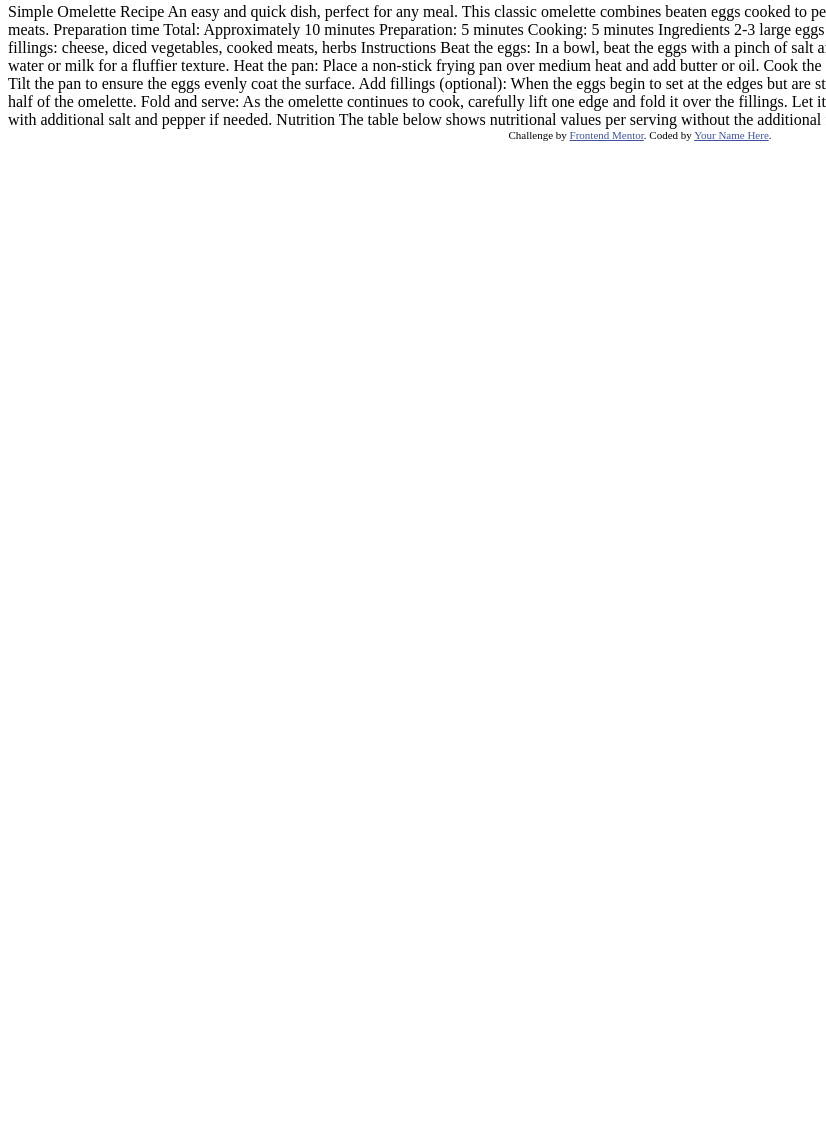
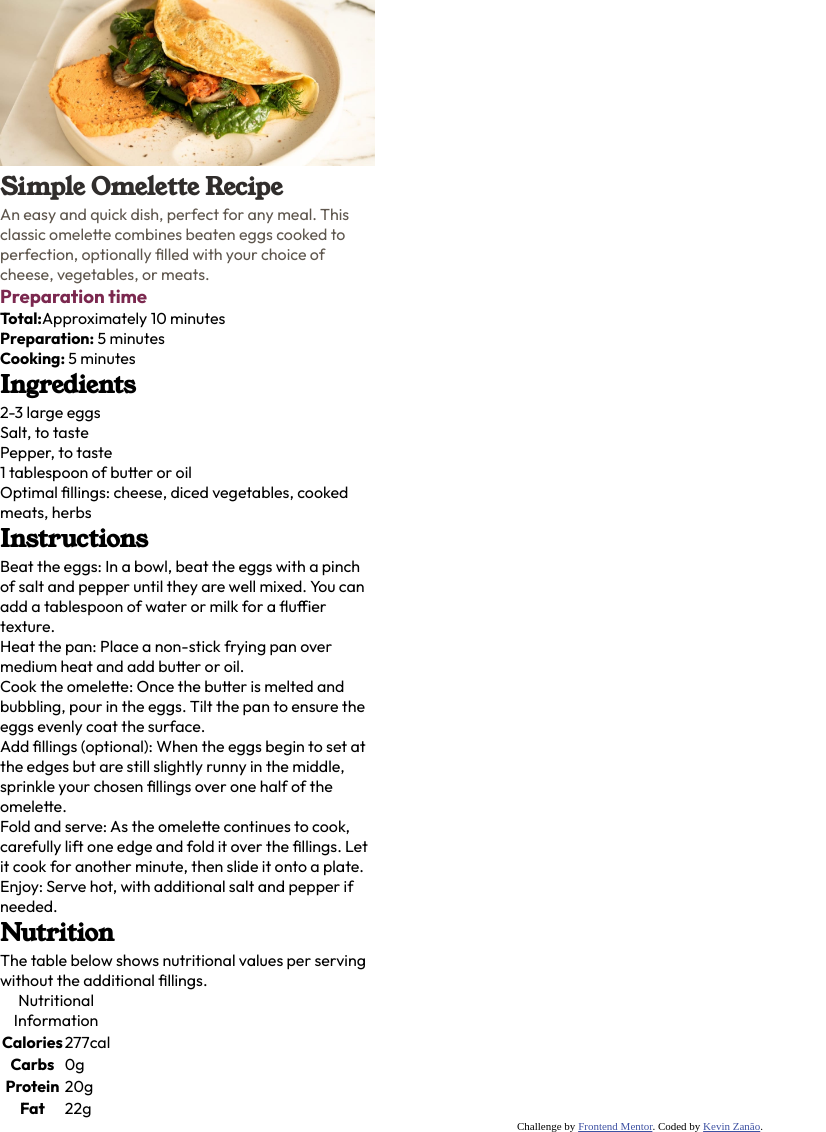
Before and after one commit to kevinzanao/recipe-page-main, a plain HTML site: page index.html in a window 1280 px wide. Shown: the part 5-1137 px from the top of the page, without its empty margins (0-826 px from the left). Before the commit the page ends 800 px from the top, so only its background shows below. Drawn offline with Linux system fonts and the light colour scheme.

Commit message:
structure added

```diff
--- a/design/style.css
+++ b/design/style.css
@@ -14,6 +14,41 @@
 
     /* fonts */
     --paragraph: 16px;
-    --family1: "Young serif", serif;
-    --family2: "Outfit", sans-serif;
+    --title-font: "Young serif", serif;
+    --paragraph-font: "Outfit", sans-serif;
 }
+
+* {
+    margin: 0;
+    padding: 0;
+    box-sizing: border-box;
+}
+
+.content {
+    width: 375px;
+    font-family: var(--paragraph-font);
+}
+
+.content h1, .content h2{
+    font-family: var(--title-font);
+}
+
+.basic-description {
+    /* width: 100%; */
+}
+
+.basic-description img {
+    width: 100%;
+}
+
+.basic-description h1 {
+    color: var(--stone900);
+}
+
+.basic-description p {
+    color: var(--stone600);
+}
+
+.basic-description .preparation-time h3 {
+    color: var(--rose800);
+}
--- a/index.html
+++ b/index.html
@@ -16,63 +16,92 @@
   </style>
 </head>
 <body>
+  <div class="wrapper">
+    <main class="content">
+      <section class="basic-description">
+        <img src="./assets/images/image-omelette.jpeg" alt="a plate with a omelette on it">
+        <h1>Simple Omelette Recipe</h1>
+        <p>An easy and quick dish, perfect for any meal. This classic omelette combines beaten eggs cooked
+        to perfection, optionally filled with your choice of cheese, vegetables, or meats.</p>
+        <div class="preparation-time">
+          <h3>Preparation time</h3>
+          <ul class="preparation-time_steps">
+            <li><strong>Total:</strong>Approximately 10 minutes</li>
+            <li><strong>Preparation:</strong> 5 minutes</li>
+            <li><strong>Cooking:</strong> 5 minutes</li>
+          </ul>
+        </div>
+      </section>
 
-  Simple Omelette Recipe
+      <section class="ingredients">
+        <h2>Ingredients</h2>
+        <ul>
+          <li class="ingredients_item">2-3 large eggs</li>
+          <li class="ingredients_item">Salt, to taste</li>
+          <li class="ingredients_item">Pepper, to taste</li>
+          <li class="ingredients_item">1 tablespoon of butter or oil</li>
+          <li class="ingredients_item">Optimal fillings: cheese, diced vegetables, cooked meats, herbs</li>
+        </ul>
+      </section>
+      <section class="instructions">
+        <h2>Instructions</h2>
+        <ol>
+          <li class="instructions_item">
+            <p> Beat the eggs: In a bowl, beat the eggs with a pinch of salt and pepper until they are well mixed.
+            You can add a tablespoon of water or milk for a fluffier texture.</p>
+          </li>
+          <li class="instructions_item">
+            <p> Heat the pan: Place a non-stick frying pan over medium heat and add butter or oil.</p>
+          </li>
+          <li class="instructions_item">
+            <p>Cook the omelette: Once the butter is melted and bubbling, pour in the eggs. Tilt the pan to ensure
+            the eggs evenly coat the surface.</p>
+          </li>
+          <li class="instructions_item">
+            <p>Add fillings (optional): When the eggs begin to set at the edges but are still slightly runny in the
+            middle, sprinkle your chosen fillings over one half of the omelette.</p>
+          </li>
+          <li class="instructions_item">
+            <p>Fold and serve: As the omelette continues to cook, carefully lift one edge and fold it over the
+            fillings. Let it cook for another minute, then slide it onto a plate.</p>
+          </li>
+          <li class="instructions_item">
+            <p>Enjoy: Serve hot, with additional salt and pepper if needed.</p>
+          </li>
+        </ol>
+      </section>
+      <section class="nutrition">
+        <h2>Nutrition</h2>
+        <p>The table below shows nutritional values per serving without the additional fillings.</p>
 
-  An easy and quick dish, perfect for any meal. This classic omelette combines beaten eggs cooked
-  to perfection, optionally filled with your choice of cheese, vegetables, or meats.
-
-  Preparation time
-
-  Total: Approximately 10 minutes
-  Preparation: 5 minutes
-  Cooking: 5 minutes
-
-  Ingredients
-
-  2-3 large eggs
-  Salt, to taste
-  Pepper, to taste
-  1 tablespoon of butter or oil
-  Optional fillings: cheese, diced vegetables, cooked meats, herbs
-
-  Instructions
-
-  Beat the eggs: In a bowl, beat the eggs with a pinch of salt and pepper until they are well mixed.
-  You can add a tablespoon of water or milk for a fluffier texture.
-
-  Heat the pan: Place a non-stick frying pan over medium heat and add butter or oil.
-
-  Cook the omelette: Once the butter is melted and bubbling, pour in the eggs. Tilt the pan to ensure
-  the eggs evenly coat the surface.
-
-  Add fillings (optional): When the eggs begin to set at the edges but are still slightly runny in the
-  middle, sprinkle your chosen fillings over one half of the omelette.
-
-  Fold and serve: As the omelette continues to cook, carefully lift one edge and fold it over the
-  fillings. Let it cook for another minute, then slide it onto a plate.
-
-  Enjoy: Serve hot, with additional salt and pepper if needed.
-
-  Nutrition
-
-  The table below shows nutritional values per serving without the additional fillings.
-
-  Calories
-  277kcal
-
-  Carbs
-  0g
-
-  Protein
-  20g
-
-  Fat
-  22g
-
+        <table>
+          <caption>Nutritional Information</caption>
+          <tbody>
+            <tr>
+              <th scope="row">Calories</th>
+              <td>277cal</td>
+            </tr>
+            <tr>
+              <th scope="row">Carbs</th>
+              <td>0g</td>
+            </tr>
+            <tr>
+              <th scope="row">Protein</th>
+              <td>20g</td>
+            </tr>
+            <tr>
+              <th scope="row">Fat</th>
+              <td>22g</td>
+            </tr>
+          </tbody>
+        </table>
+      </section>
+    </main>
+    <footer></footer>
+  </div>
   <div class="attribution">
     Challenge by <a href="https://www.frontendmentor.io?ref=challenge" target="_blank">Frontend Mentor</a>.
-    Coded by <a href="#">Your Name Here</a>.
+    Coded by <a href="#">Kevin Zanão</a>.
   </div>
 </body>
 </html>
```
